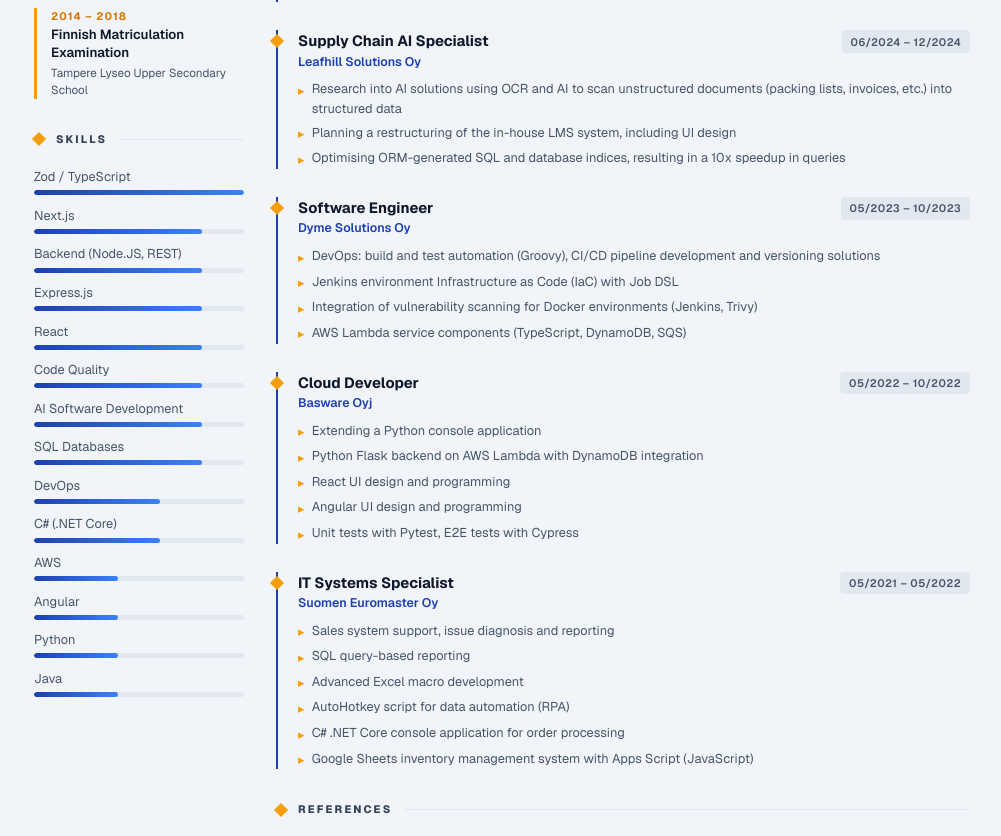
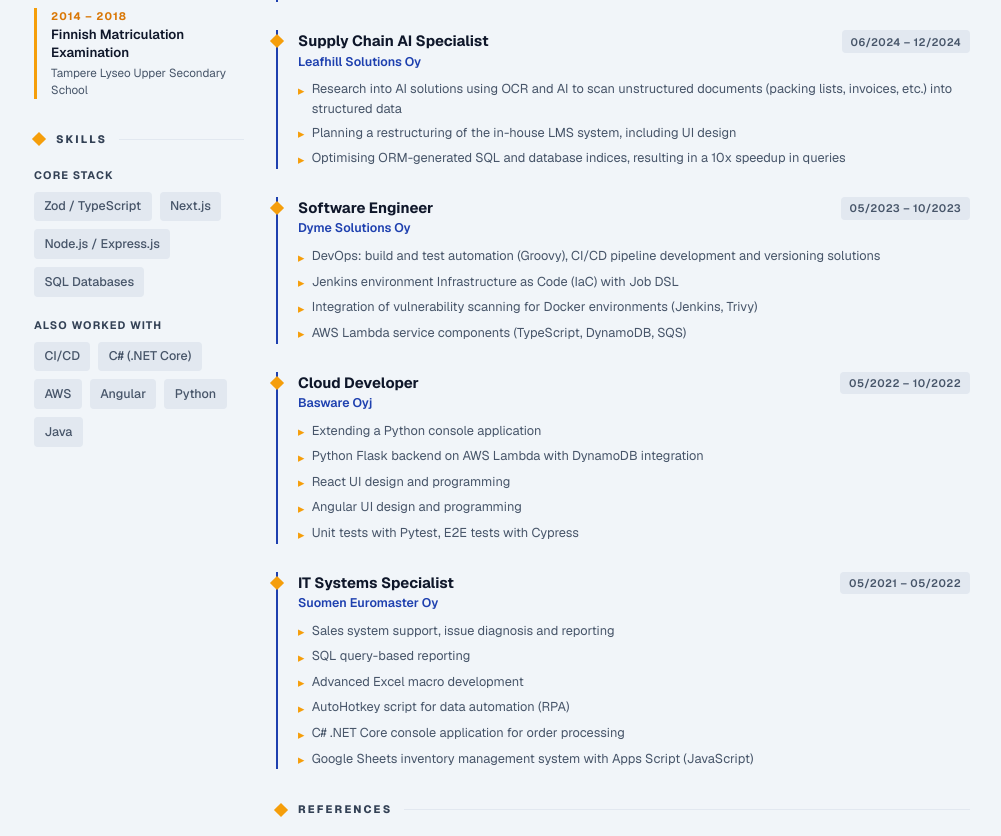
Before and after one commit to Tundral/lauri.tuumi.com, a Next.js app: page / in a window 1280 px wide. Shown: the part 661-1497 px from the top of the page, without its empty margins (138-1139 px from the left). Built offline with nearby package versions, Linux system fonts and the light colour scheme.

Commit message:
Labels instead of bars for skills

```diff
--- a/src/components/CVPage.tsx
+++ b/src/components/CVPage.tsx
@@ -79,6 +79,7 @@
             items={skills[lang]}
             label={t.sections.skills}
             theme={th}
+            tierLabels={t.skillTiers}
           />
         </aside>
 
--- a/src/components/cv/SkillBar.tsx
+++ /dev/null
@@ -1,38 +0,0 @@
-import React from "react";
-
-export const SkillBar = ({
-  name,
-  level,
-  nameColor,
-  trackColor,
-}: {
-  name: string;
-  level: number;
-  nameColor: string;
-  trackColor: string;
-}) => {
-  return (
-    <div style={{ marginBottom: "0.65rem" }}>
-      <div style={{ fontSize: "0.8rem", color: nameColor, marginBottom: "0.25rem" }}>
-        {name}
-      </div>
-      <div
-        style={{
-          height: 5,
-          background: trackColor,
-          borderRadius: 9999,
-          overflow: "hidden",
-        }}
-      >
-        <div
-          style={{
-            height: "100%",
-            width: `${(level / 5) * 100}%`,
-            background: "linear-gradient(to right, #1e40af, #3b82f6)",
-            borderRadius: 9999,
-          }}
-        />
-      </div>
-    </div>
-  );
-};
--- a/src/components/cv/sections/SkillsSection.tsx
+++ b/src/components/cv/sections/SkillsSection.tsx
@@ -1,31 +1,70 @@
 import React from "react";
 import type { Skill, Theme } from "@/lib/types";
 import { SectionHeading } from "../SectionHeading";
-import { SkillBar } from "../SkillBar";
 
 export const SkillsSection = ({
   items,
   label,
   theme,
+  tierLabels,
 }: {
   items: Skill[];
   label: string;
   theme: Theme;
+  tierLabels: { core: string; familiar: string };
 }) => {
+  const coreSkills = items.filter((s) => s.level >= 4);
+  const familiarSkills = items.filter((s) => s.level < 4);
+
+  const renderTier = (skills: Skill[], tierLabel: string) => (
+    <div style={{ marginBottom: "1.25rem" }}>
+      <div
+        style={{
+          fontSize: "0.68rem",
+          fontWeight: 700,
+          color: theme.sectionLabel,
+          textTransform: "uppercase",
+          letterSpacing: "0.1em",
+          marginBottom: "0.5rem",
+        }}
+      >
+        {tierLabel}
+      </div>
+      <div
+        style={{
+          display: "flex",
+          flexWrap: "wrap",
+          gap: "0.5rem",
+        }}
+      >
+        {skills.map((s) => (
+          <span
+            key={s.name}
+            style={{
+              display: "inline-block",
+              background: theme.badgeBg,
+              color: theme.badgeText,
+              padding: "0.35rem 0.65rem",
+              borderRadius: 4,
+              fontSize: "0.78rem",
+              fontWeight: 500,
+              whiteSpace: "nowrap",
+            }}
+          >
+            {s.name}
+          </span>
+        ))}
+      </div>
+    </div>
+  );
+
   return (
     <section>
       <SectionHeading labelColor={theme.sectionLabel} lineColor={theme.sectionLine}>
         {label}
       </SectionHeading>
-      {items.map((s) => (
-        <SkillBar
-          key={s.name}
-          name={s.name}
-          level={s.level}
-          nameColor={theme.textMuted}
-          trackColor={theme.skillTrack}
-        />
-      ))}
+      {renderTier(coreSkills, tierLabels.core)}
+      {renderTier(familiarSkills, tierLabels.familiar)}
     </section>
   );
 };
--- a/src/lib/data/skills.ts
+++ b/src/lib/data/skills.ts
@@ -4,13 +4,9 @@
   fi: [
     { name: "Zod / TypeScript", level: 5 },
     { name: "Next.js", level: 4 },
-    { name: "Backend (Node.JS, REST)", level: 4 },
-    { name: "Express.js", level: 4 },
-    { name: "React", level: 4 },
-    { name: "Koodikvaliteetti", level: 4 },
-    { name: "AI-ohjelmistokehitys", level: 4 },
+    { name: "Node.js / Express.js", level: 4 },
     { name: "SQL-tietokannat", level: 4 },
-    { name: "DevOps", level: 3 },
+    { name: "CI/CD", level: 3 },
     { name: "C# (.NET Core)", level: 3 },
     { name: "AWS", level: 2 },
     { name: "Angular", level: 2 },
@@ -20,13 +16,9 @@
   en: [
     { name: "Zod / TypeScript", level: 5 },
     { name: "Next.js", level: 4 },
-    { name: "Backend (Node.JS, REST)", level: 4 },
-    { name: "Express.js", level: 4 },
-    { name: "React", level: 4 },
-    { name: "Code Quality", level: 4 },
-    { name: "AI Software Development", level: 4 },
+    { name: "Node.js / Express.js", level: 4 },
     { name: "SQL Databases", level: 4 },
-    { name: "DevOps", level: 3 },
+    { name: "CI/CD", level: 3 },
     { name: "C# (.NET Core)", level: 3 },
     { name: "AWS", level: 2 },
     { name: "Angular", level: 2 },
--- a/src/lib/translations.ts
+++ b/src/lib/translations.ts
@@ -8,6 +8,10 @@
     skills: string;
     experience: string;
     references: string;
+  };
+  skillTiers: {
+    core: string;
+    familiar: string;
   };
   currentLabel: string;
   linkedin: string;
@@ -26,6 +30,10 @@
       experience: "Työkokemus",
       references: "Suosittelijat",
     },
+    skillTiers: {
+      core: "Ydinteknologiat",
+      familiar: "Myös kokemusta",
+    },
     currentLabel: "nykyinen",
     linkedin: "LinkedIn",
     toggleLabel: "EN",
@@ -43,6 +51,10 @@
       experience: "Work Experience",
       references: "References",
     },
+    skillTiers: {
+      core: "Core stack",
+      familiar: "Also worked with",
+    },
     currentLabel: "present",
     linkedin: "LinkedIn",
     toggleLabel: "FI",
```
